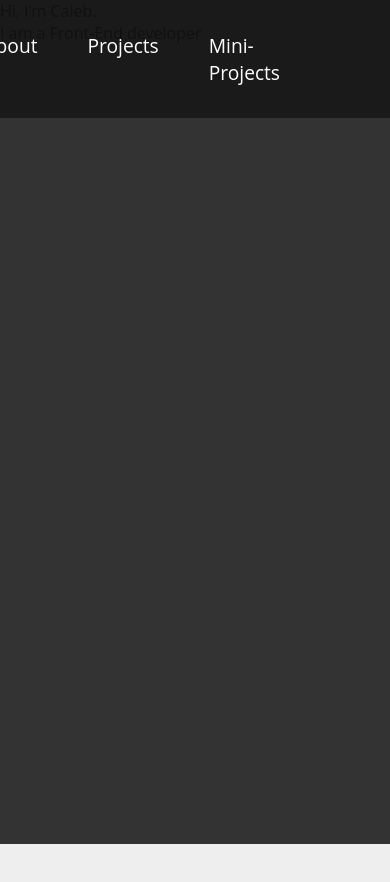
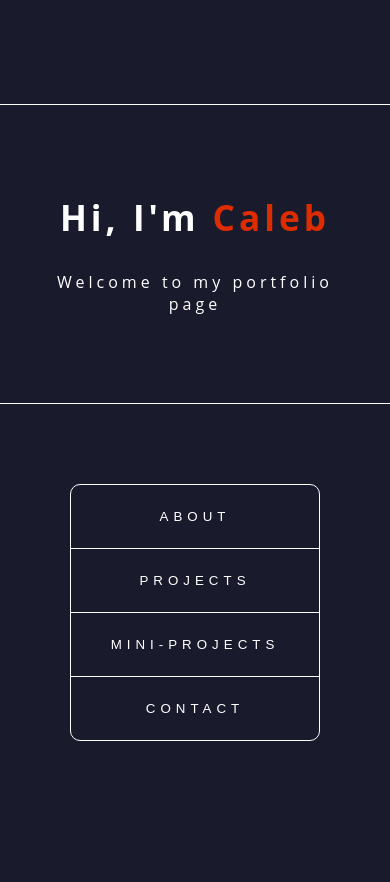
Before and after one commit to Swhag/old-portfolio, a React (Create React App) app: page / in a window 390 px wide. Shown: the top 882 px of the page. After the commit the page ends 844 px from the top, so only its background shows below. Built offline with nearby package versions, Linux system fonts and the light colour scheme; the HTML template or start-up script is replaced by a standard one.

Commit message:
hero mobile support update

```diff
--- a/src/App.js
+++ b/src/App.js
@@ -6,9 +6,8 @@ import Projects from './components/Projects';
 function App() {
   return (
     <div className='App'>
-      <Navbar></Navbar>
+      {/* <Navbar></Navbar> */}
       <Hero></Hero>
-      <Projects></Projects>
     </div>
   );
 }
--- a/src/components/Hero.js
+++ b/src/components/Hero.js
@@ -1,11 +1,20 @@
 import React from 'react';
+import '../styles/hero.css';
 
 function Hero(props) {
   return (
     <div className='hero'>
       <div className='hero-inner'>
-        <p>Hi, I'm Caleb.</p>
-        <p>I am a Front-End developer</p>
+        <h1>
+          Hi, I'm <span>Caleb</span>
+        </h1>
+        <p>Welcome to my portfolio page</p>
+      </div>
+      <div className='button-wrapper'>
+        <button>ABOUT</button>
+        <button>PROJECTS</button>
+        <button>MINI-PROJECTS</button>
+        <button>CONTACT</button>
       </div>
     </div>
   );
--- a/src/components/Navbar.js
+++ b/src/components/Navbar.js
@@ -1,4 +1,5 @@
 import React from 'react';
+import '../styles/navbar.css';
 
 function Navbar(props) {
   return (
--- a/src/styles/App.css
+++ b/src/styles/App.css
@@ -1,3 +1,7 @@
+:root {
+  --primary-color: #dd2c00;
+}
+
 * {
   padding: 0;
   margin: 0;
@@ -32,60 +36,3 @@ li {
 button {
   cursor: pointer;
 }
-
-/* --------------------------------------------- */
-/* navbar styling */
-/* --------------------------------------------- */
-
-.navbar {
-  background-color: #333;
-  background-color: rgba(20, 20, 20, 0.8);
-  color: #fff;
-  width: 100%;
-  font-size: 1.2rem;
-  /* opacity: 0.7; */
-
-  position: fixed;
-  top: 0px;
-  padding: 20px 100px;
-  transition: 0.5s;
-  z-index: 10;
-
-  display: flex;
-  align-items: center;
-  justify-content: flex-end;
-}
-
-.navbar ul {
-  display: flex;
-  gap: 30px;
-}
-
-.navbar li {
-  padding: 12px 10px;
-}
-
-.navbar li:hover {
-  cursor: pointer;
-  border-bottom: 2px solid #dd2c00;
-}
-
-/* --------------------------------------------- */
-/* hero styling */
-/* --------------------------------------------- */
-
-.hero {
-  background-color: #333;
-  width: 100%;
-  height: 100vh;
-}
-
-/* --------------------------------------------- */
-/* projects styling */
-/* --------------------------------------------- */
-
-.projects {
-  background-color: #eee;
-  width: 100%;
-  height: 100vh;
-}
--- /dev/null
+++ b/src/styles/hero.css
@@ -0,0 +1,108 @@
+/* --------------------------------------------- */
+/* hero styling */
+/* --------------------------------------------- */
+
+.hero {
+  width: 100%;
+  height: 100vh;
+
+  display: flex;
+  flex-direction: column;
+  justify-content: center;
+  align-items: center;
+  gap: 80px;
+}
+
+.hero-inner {
+  color: #fff;
+  border-top: 1px solid #fff;
+  border-bottom: 1px solid #fff;
+
+  width: 700px;
+  height: 300px;
+  padding: 48px 32px;
+
+  display: flex;
+  flex-direction: column;
+  justify-content: center;
+  align-items: center;
+  gap: 30px;
+  letter-spacing: 4px;
+}
+
+.hero-inner h1 {
+  font-size: 4rem;
+  text-align: center;
+}
+
+.hero-inner h1 span {
+  color: var(--primary-color);
+}
+
+.hero-inner p {
+  font-size: 1.4rem;
+  text-align: center;
+}
+
+.button-wrapper {
+  border: 1px solid #fff;
+  border-radius: 10px;
+}
+
+.button-wrapper button {
+  border: none;
+  background-color: transparent;
+
+  color: #fff;
+  letter-spacing: 5px;
+  padding: 24px 40px;
+
+  transition: all 200ms ease-in-out;
+}
+
+.button-wrapper button:not(:last-child) {
+  border-right: 1px solid #fff;
+}
+
+.button-wrapper button:hover {
+  background-color: rgba(255, 255, 255, 0.2);
+}
+
+@media (max-width: 768px) {
+  .hero-inner {
+    color: #fff;
+    border-top: 1px solid #fff;
+    border-bottom: 1px solid #fff;
+
+    width: 100%;
+    height: 300px;
+    padding: 48px 32px;
+
+    display: flex;
+    flex-direction: column;
+    justify-content: center;
+    align-items: center;
+    gap: 30px;
+    letter-spacing: 4px;
+  }
+
+  .hero-inner h1 {
+    font-size: 2.2rem;
+  }
+
+  .hero-inner p {
+    font-size: 1rem;
+  }
+
+  .button-wrapper {
+    border: 1px solid #fff;
+    border-radius: 10px;
+    display: flex;
+    flex-direction: column;
+  }
+
+  .button-wrapper button:not(:last-child) {
+    border: none;
+    border-bottom: 1px solid #fff;
+  }
+}
--- /dev/null
+++ b/src/styles/navbar.css
@@ -0,0 +1,36 @@
+/* --------------------------------------------- */
+/* navbar styling */
+/* --------------------------------------------- */
+
+.navbar {
+  background-color: #333;
+  background-color: rgba(20, 20, 20, 0.8);
+  color: #fff;
+  width: 100%;
+  font-size: 1.2rem;
+  /* opacity: 0.7; */
+
+  position: fixed;
+  top: 0px;
+  padding: 20px 100px;
+  transition: 0.5s;
+  z-index: 10;
+
+  display: flex;
+  align-items: center;
+  justify-content: flex-end;
+}
+
+.navbar ul {
+  display: flex;
+  gap: 30px;
+}
+
+.navbar li {
+  padding: 12px 10px;
+}
+
+.navbar li:hover {
+  cursor: pointer;
+  border-bottom: 2px solid var(--primary-color);
+}
```
Also changed, not shown: src/components/SideLinks.js (added, +7 -0 lines).
